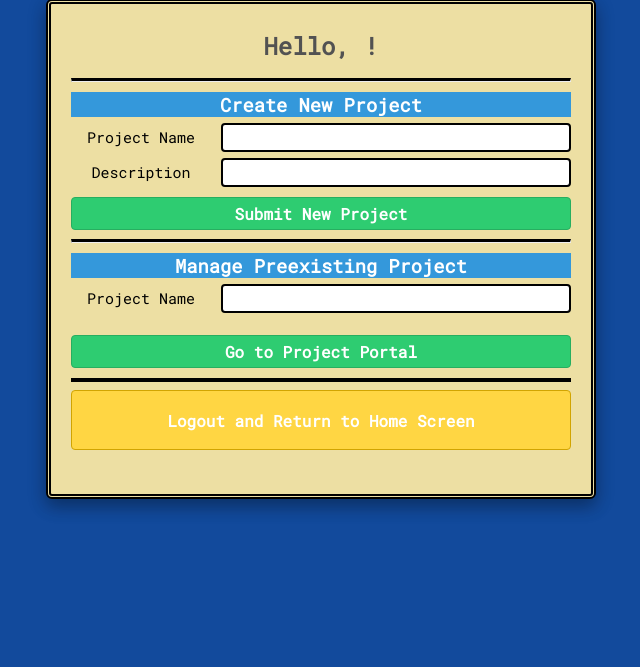
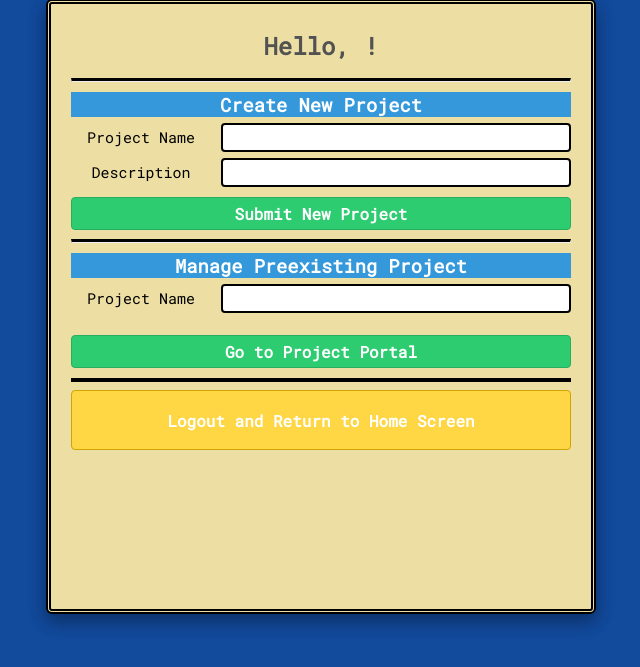
Before and after one commit to gwyni/EE461L_Team-8_Project, a Flask app: page /userPortal in a window 1280 px wide. Shown: the part 21-688 px from the top of the page, without its empty margins (319-959 px from the left). Run offline with Flask 2, Linux system fonts and the light colour scheme; some libraries are stand-ins or nearby versions.

Commit message:
minor update

```diff
--- a/static/css/userPortal.css
+++ b/static/css/userPortal.css
@@ -63,7 +63,7 @@ label {
 	border-radius:6px;
 	margin: 0 auto 0 auto;
 	max-width: 500px;
-    height: 475px;
+    	height: 590px;
 	margin: auto;
 	border: 5px double black;
 	background-color: #EDDFA3;
```
